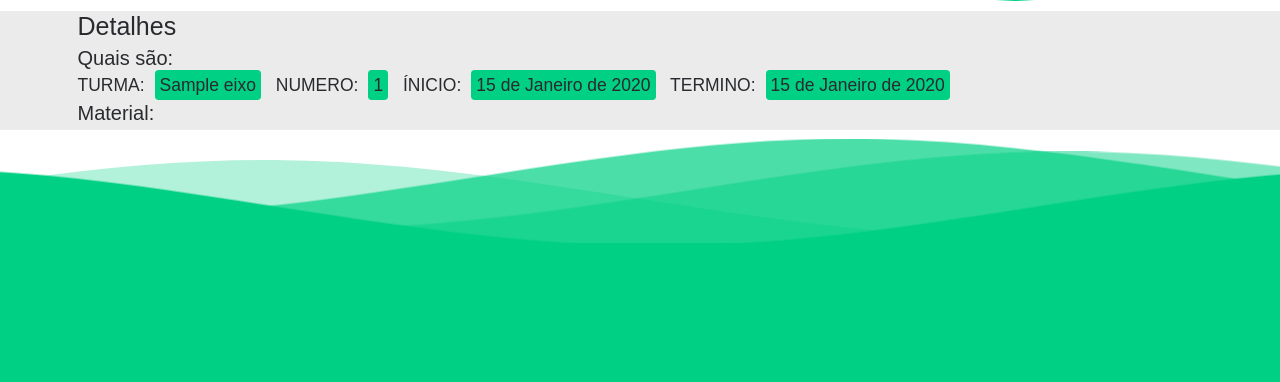
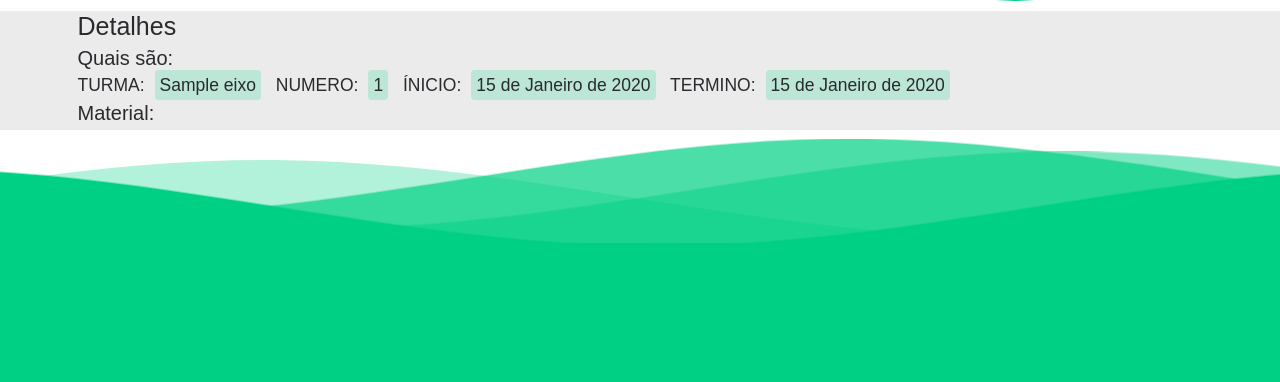
Before and after one commit to rafaelluiis2315/Projeto_Senac, a Django app: page /detalhes/1 in a window 1280 px wide. Shown: the part 339-721 px from the top of the page. Run offline with Django 4.2, Linux system fonts and the light colour scheme; tables that the repository leaves empty hold one stand-in row (values such as "Sample post"); some libraries are stand-ins or nearby versions; some web fonts are replaced.

Commit message:
atualizando estilos-gerais

```diff
--- a/SENAC_PI/static/css/estilos-gerais.css
+++ b/SENAC_PI/static/css/estilos-gerais.css
@@ -63,13 +63,6 @@
     transform: translateY(-4px);
 }
 
-.bg-cinza {
-    background-color: var(--cinza-claro);
-}
-
-.bg-verde {
-    background-color: var(--verde-claro);
-}
 /* textos */
 
 .text-white{
@@ -125,6 +118,10 @@
 
 /* background-color */
 
-.bg-verde{
-    background-color: var(--verde-principal);
+.bg-cinza {
+    background-color: var(--cinza-claro);
 }
+
+.bg-verde {
+    background-color: var(--verde-claro);
+}
```
